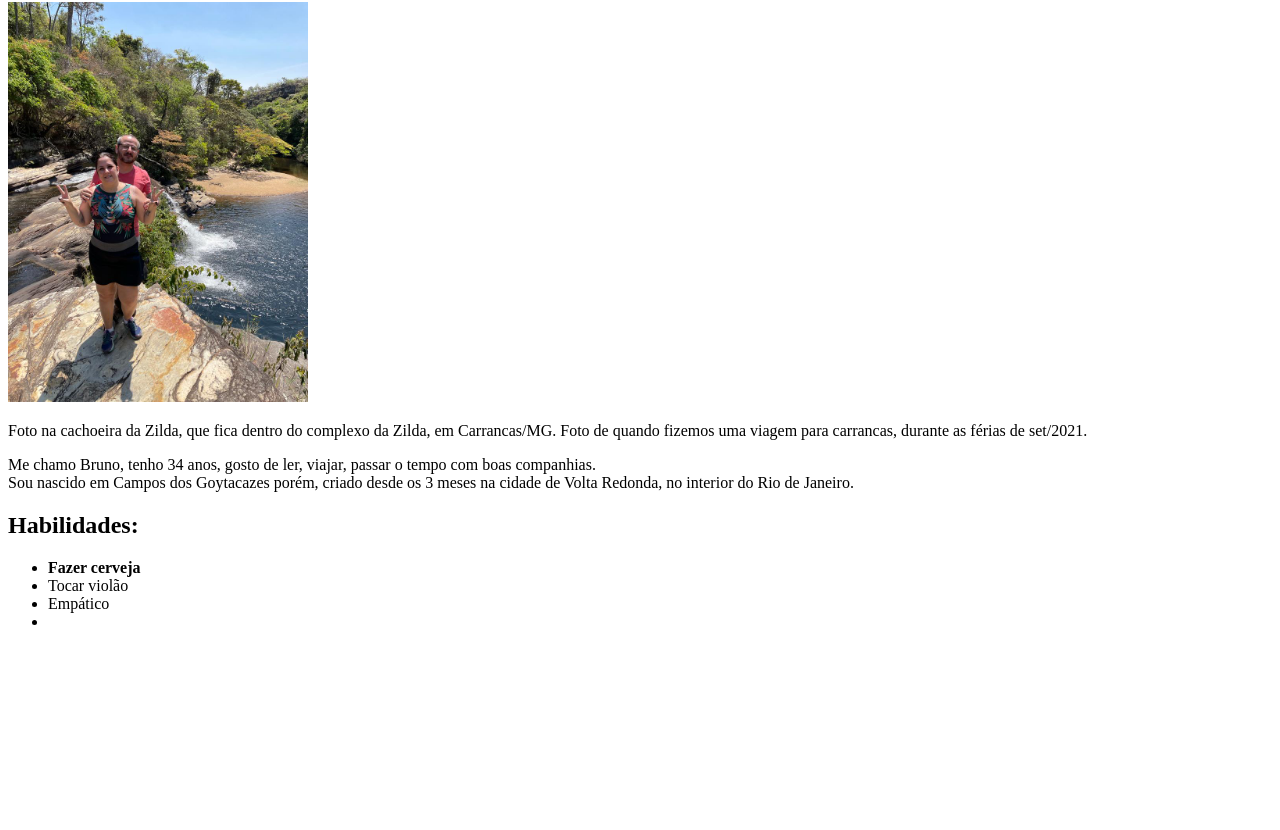
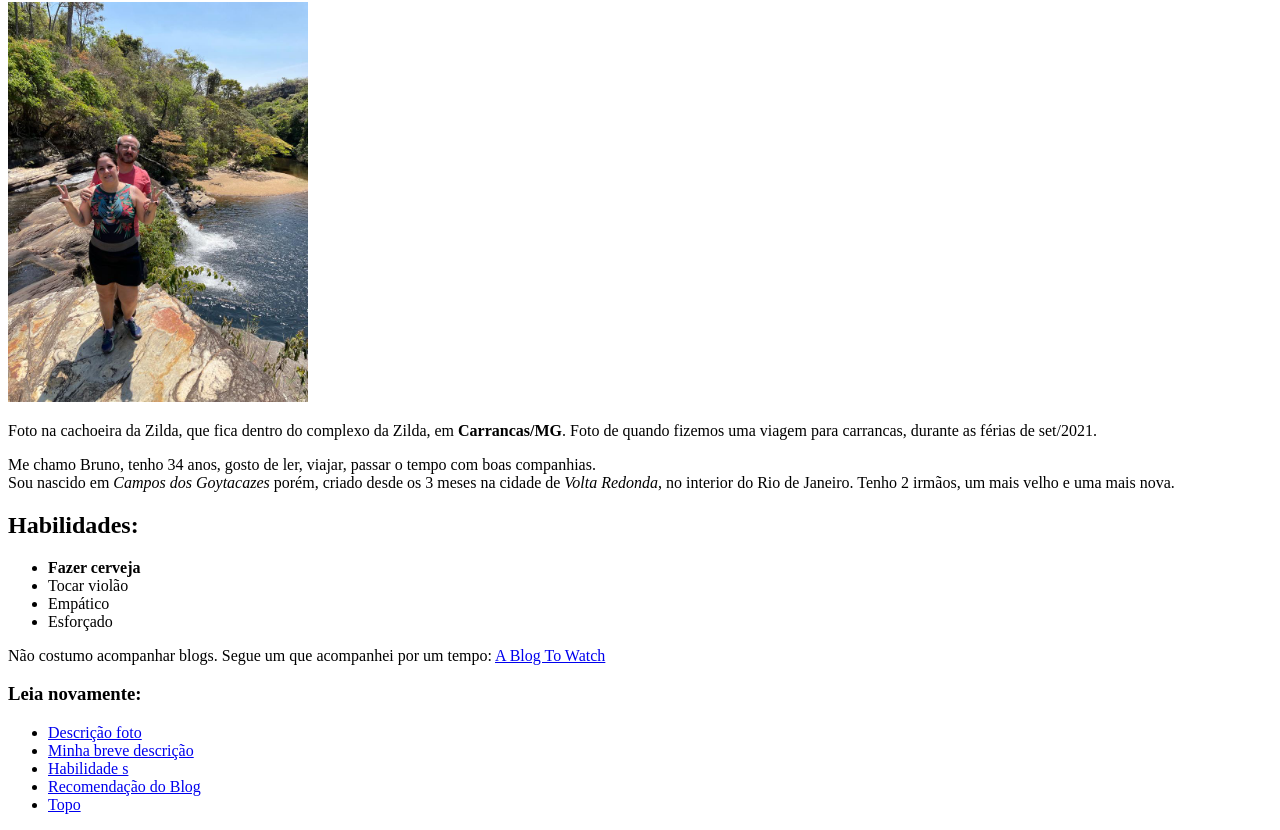
Before and after one commit to brunomourabastos/Portfolio-Web, a plain HTML site: page index.html in a window 1280 px wide. Shown: the part 78-908 px from the top of the page. Before the commit the page ends 800 px from the top, so only its background shows below. Drawn offline with Linux system fonts and the light colour scheme.

Commit message:
Adicionado habilidades , blog, links internos para facilitar navegacao

```diff
--- a/index.html
+++ b/index.html
@@ -5,17 +5,27 @@
      <title>Exercício HTML</title>
 </head>
 <body>
-    <h1> Bruno Monteiro Moraes de Moura Bastos</h1>
+    <h1 id="topo"> Bruno Monteiro Moraes de Moura Bastos</h1>
     <img src="bruno_lidiane.jpeg" width="300px" alt="Bruno e Lidiane na cachoeira da Zylda.">
-    <p>Foto na cachoeira da Zilda, que fica dentro do complexo da Zilda, em Carrancas/MG. Foto de quando fizemos uma viagem para carrancas, durante as férias de set/2021.</p>
-    <p>Me chamo Bruno, tenho 34 anos, gosto de ler, viajar, passar o tempo com boas companhias. <br>Sou nascido em Campos dos Goytacazes porém, criado desde os 3 meses na cidade de Volta Redonda, no interior do Rio de Janeiro. </p>
+    <p id="descricao_foto">Foto na cachoeira da Zilda, que fica dentro do complexo da Zilda, em <strong>Carrancas/MG</strong>. Foto de quando fizemos uma viagem para carrancas, durante as férias de set/2021.</p>
+    <p id="breve_descricao">Me chamo Bruno, tenho 34 anos, gosto de ler, viajar, passar o tempo com boas companhias. <br>Sou nascido em <em> Campos dos Goytacazes</em> porém, criado desde os 3 meses na cidade de <em>Volta Redonda</em>, no interior do Rio de Janeiro. Tenho 2 irmãos, um mais velho e uma mais nova. </p>
 
-    <h2>Habilidades:</h2>
+    <h2 id="habilidades">Habilidades:</h2>
     <ul>
         <li> <strong>Fazer cerveja</strong></li>
         <li> Tocar violão</li>
         <li> Empático</li>
-        <li>  </li>
+        <li> Esforçado </li>
+    </ul>
+    <p id="blog">Não costumo acompanhar blogs. Segue um que acompanhei por um tempo: <a href="https://www.ablogtowatch.com/" target="_blank">A Blog To Watch</a> </p>
+
+    <h3>Leia novamente:</h3>
+    <ul>
+        <li> <a href="#descricao_foto"> Descrição foto </a></li>
+        <li> <a href="#breve_descricao"> Minha breve descrição </a></li>
+        <li> <a href="#habilidades"> Habilidade s</a></li>
+        <li><a href="#blog"> Recomendação do Blog </a></li>
+        <li><a href="#topo"> Topo </a></li>
     </ul>
 
 </body>
```
